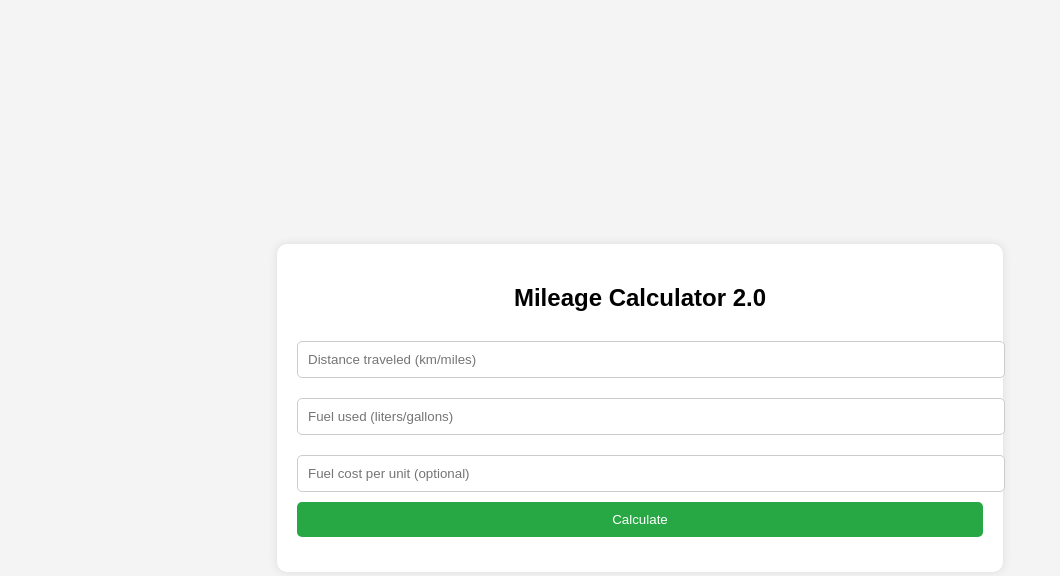
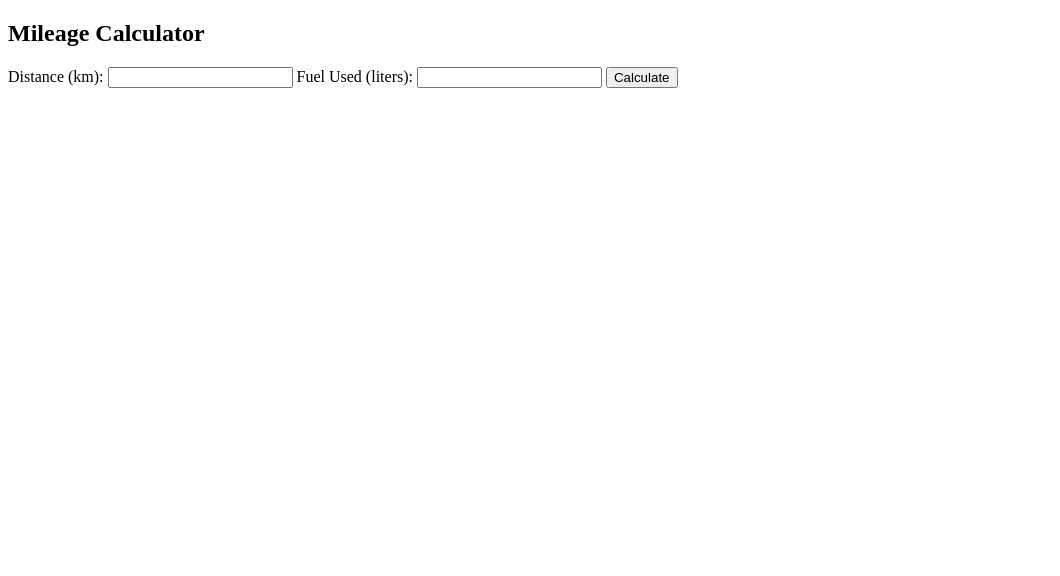
Before and after one commit to Smariangit/AWS_Pipeline, a plain HTML site: page Index.html in a window 1280 px wide. Shown: the whole page, without its empty margins (0-1060 px from the left). Drawn offline with Linux system fonts and the light colour scheme.

Commit message:
Add files via upload

```diff
--- a/Index.html
+++ b/Index.html
@@ -4,77 +4,18 @@
     <meta charset="UTF-8">
     <meta name="viewport" content="width=device-width, initial-scale=1.0">
     <title>Mileage Calculator</title>
-    <style>
-        body {
-            font-family: Arial, sans-serif;
-            display: flex;
-            justify-content: center;
-            align-items: center;
-            height: 100vh;
-            background-color: #f4f4f4;
-        }
-        .container {
-            background: white;
-            padding: 20px;
-            border-radius: 10px;
-            box-shadow: 0px 0px 10px rgba(0, 0, 0, 0.1);
-            text-align: center;
-        }
-        input {
-            width: 100%;
-            padding: 10px;
-            margin: 10px 0;
-            border: 1px solid #ccc;
-            border-radius: 5px;
-        }
-        button {
-            background-color: #28a745;
-            color: white;
-            border: none;
-            padding: 10px;
-            cursor: pointer;
-            width: 100%;
-            border-radius: 5px;
-        }
-        button:hover {
-            background-color: #218838;
-        }
-        .result {
-            margin-top: 15px;
-            font-size: 1.2em;
-        }
-    </style>
 </head>
 <body>
-    <div class="container">
-        <h2>Mileage Calculator 2.0</h2>
-        <input type="number" id="distance" placeholder="Distance traveled (km/miles)" />
-        <input type="number" id="fuel" placeholder="Fuel used (liters/gallons)" />
-        <input type="number" id="fuelCost" placeholder="Fuel cost per unit (optional)" />
-        <button onclick="calculateMileage()">Calculate</button>
-        <div class="result" id="result"></div>
-    </div>
+    <h2>Mileage Calculator</h2>
+    <form id="mileage-form">
+        <label for="distance">Distance (km):</label>
+        <input type="number" id="distance" required>
+        <label for="fuel">Fuel Used (liters):</label>
+        <input type="number" id="fuel" required>
+        <button type="submit">Calculate</button>
+    </form>
+    <p id="result"></p>
 
-    <script>
-        function calculateMileage() {
-            let distance = parseFloat(document.getElementById('distance').value);
-            let fuel = parseFloat(document.getElementById('fuel').value);
-            let fuelCost = parseFloat(document.getElementById('fuelCost').value);
-            let resultDiv = document.getElementById('result');
-
-            if (!distance || !fuel || fuel === 0) {
-                resultDiv.innerHTML = "Please enter valid distance and fuel values.";
-                return;
-            }
-
-            let mileage = (distance / fuel).toFixed(2);
-            let tripCost = fuelCost ? (fuel * fuelCost).toFixed(2) : null;
-
-            resultDiv.innerHTML = `<p>Mileage: <strong>${mileage}</strong> km/l or mi/gal</p>`;
-            if (tripCost) {
-                resultDiv.innerHTML += `<p>Trip Cost: <strong>₹${tripCost}</strong></p>`;
-            }
-        }
-    </script>
+    <script src="script.js"></script>
 </body>
 </html>
--- /dev/null
+++ b/script.js
@@ -0,0 +1,19 @@
+document.addEventListener("DOMContentLoaded", function () {
+    const form = document.getElementById("mileage-form");
+    const result = document.getElementById("result");
+
+    form.addEventListener("submit", function (event) {
+        event.preventDefault();
+
+        let distance = parseFloat(document.getElementById("distance").value);
+        let fuel = parseFloat(document.getElementById("fuel").value);
+
+        if (isNaN(distance) || isNaN(fuel) || fuel <= 0) {
+            result.textContent = "Please enter valid numbers.";
+            return;
+        }
+
+        let mileage = distance / fuel;
+        result.textContent = `Your mileage is ${mileage.toFixed(2)} km per liter.`;
+    });
+});
```
